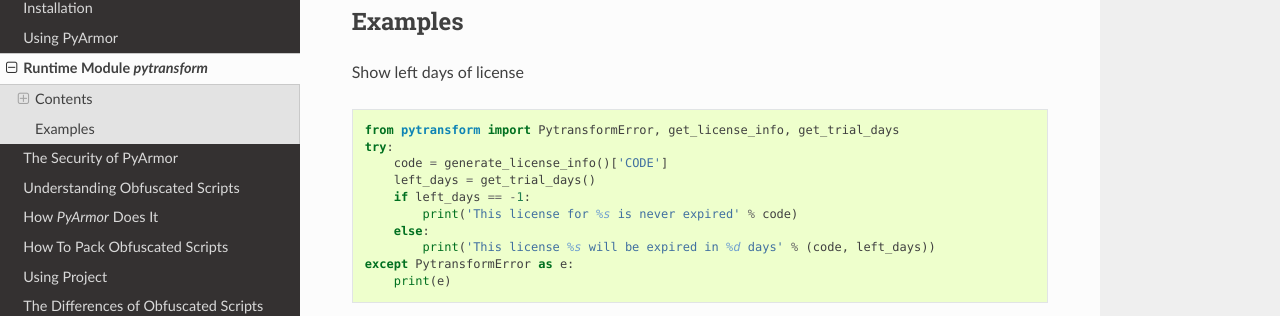
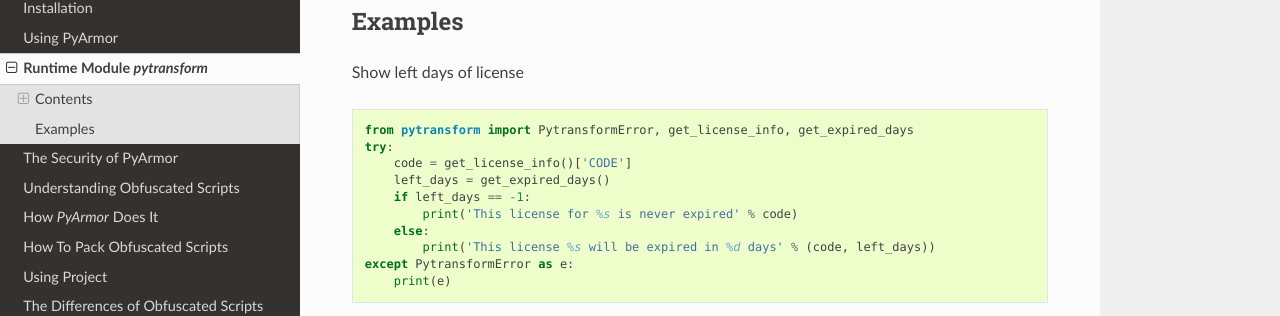
Before and after one commit to dashingsoft/pyarmor, a Sphinx documentation site: the page built from docs/pytransform.rst, in a window 1280 px wide and 900 px high, scrolled down 970 px. Shown: the part 137-453 px from the top of the window. Built offline with Sphinx 7.4.7 and the Read the Docs theme 2.0.0, drawn with Linux system fonts in a browser that asks for light colours.

Commit message:
Fix bugs in sample code

```diff
--- a/docs/pytransform.rst
+++ b/docs/pytransform.rst
@@ -59,10 +59,10 @@
 
 .. code-block:: python
 
-   from pytransform import PytransformError, get_license_info, get_trial_days
+   from pytransform import PytransformError, get_license_info, get_expired_days
    try:
-       code = generate_license_info()['CODE']
-       left_days = get_trial_days()
+       code = get_license_info()['CODE']
+       left_days = get_expired_days()
        if left_days == -1:
            print('This license for %s is never expired' % code)
        else:
```
